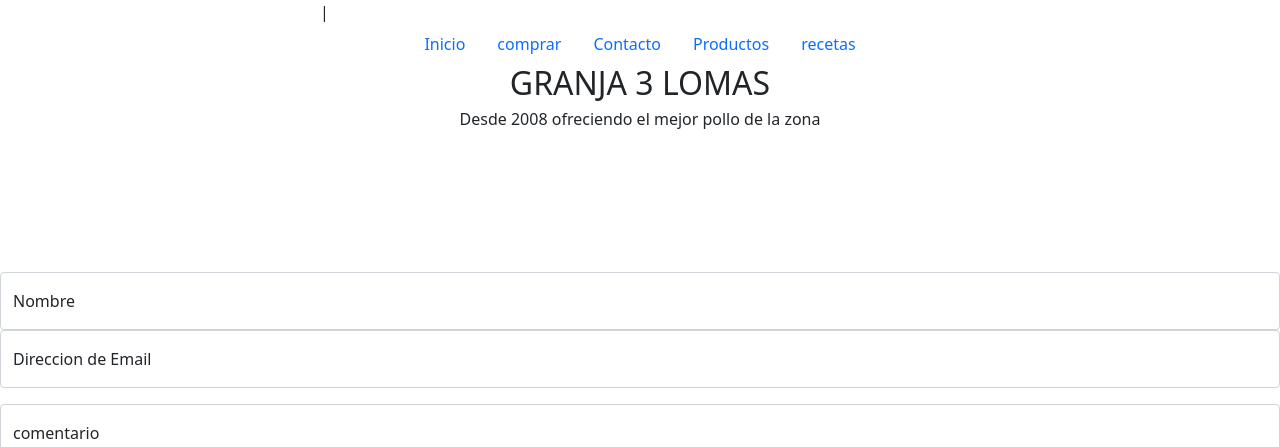
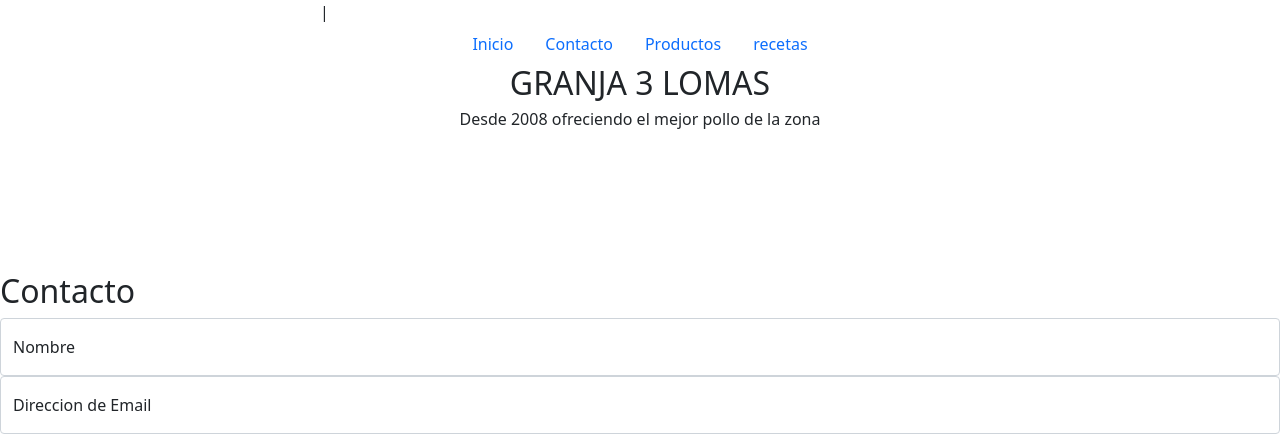
Before and after one commit to PabloMartinPaz/granjatreslomas, a plain HTML site: page pages/contacto.html in a window 1280 px wide. Shown: the top 447 px of the page. Drawn offline with nearby package versions, Linux system fonts and the light colour scheme.

Commit message:
primera version pagina polleria

```diff
--- a/pages/contacto.html
+++ b/pages/contacto.html
@@ -15,9 +15,7 @@
                     <li class="nav-item">
                       <a class="nav-link active" aria-current="page" href="../index.html">Inicio</a>
                     </li>
-                    <li class="nav-item">
-                      <a class="nav-link" href="./comprar.html">comprar</a>
-                    </li>
+
                     <li class="nav-item">
                       <a class="nav-link" href="./contacto.html">Contacto</a>
                     </li>
@@ -36,6 +34,7 @@
                 </nav>
     </header>
     <MAIN>
+        <h2>Contacto</h2>
         <div class="form-floating">
             <input type="password" class="form-control" id="floatingPassword" placeholder="Password">
             <label for="floatingPassword">Nombre</label>
```
Also changed, not shown: index.html (+1 -4 lines), pages/productos.html (+1 -3 lines), pages/recetas.html (+1 -1 lines).
